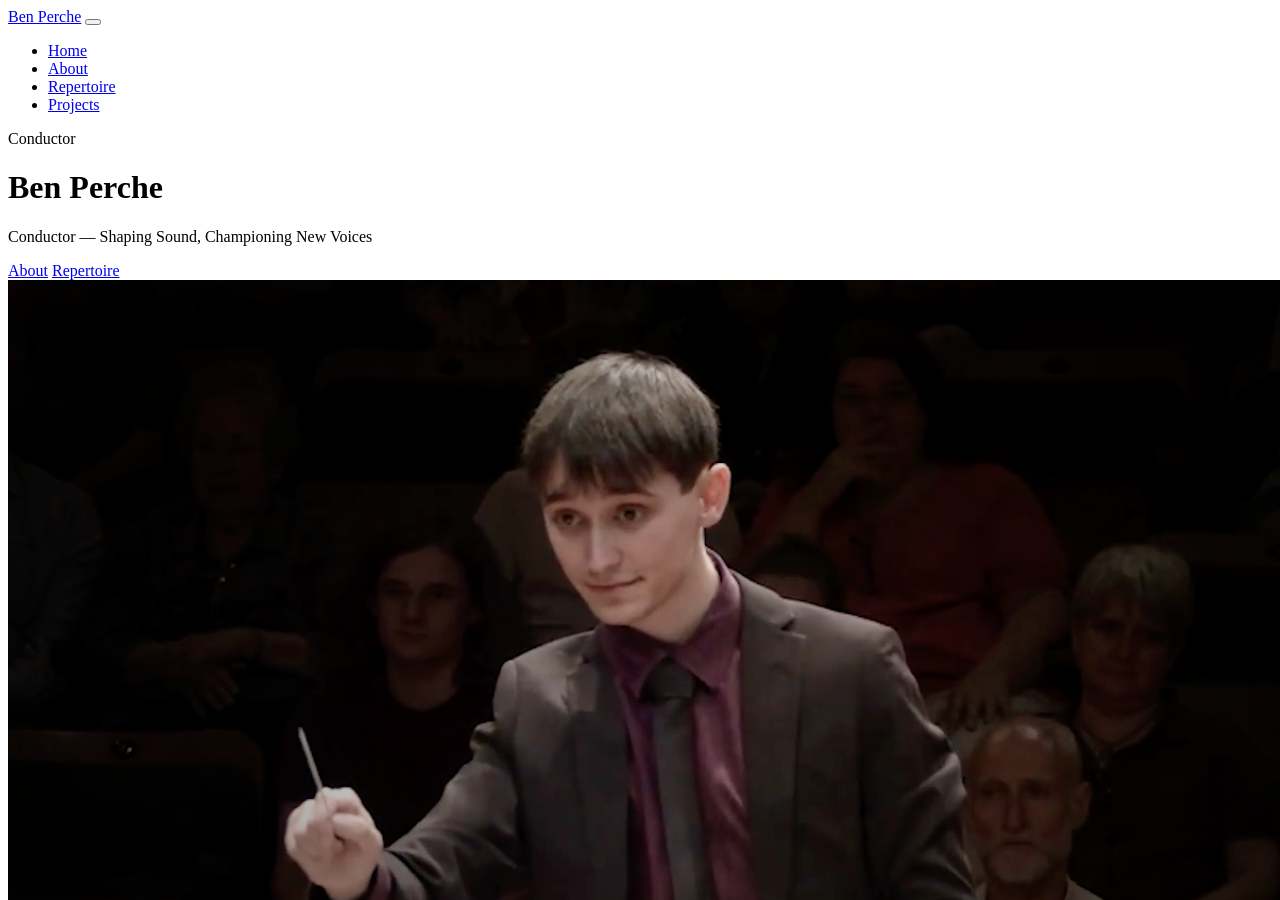
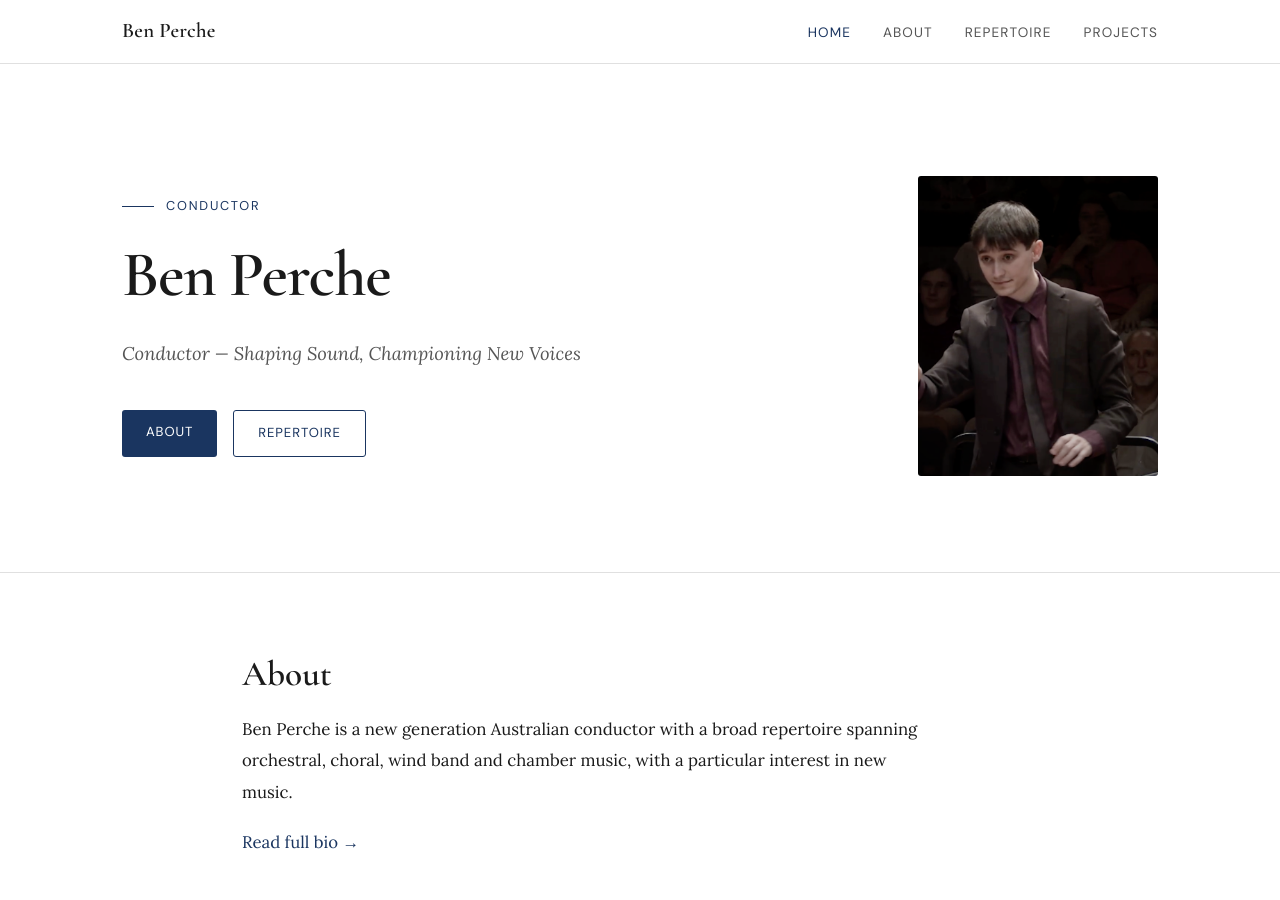
Before and after one commit to benperche/about, a Jekyll site: the page built from index.md, in a window 1280 px wide and 900 px high. Built offline with Jekyll 4.4.1, drawn with Linux system fonts in a browser that asks for light colours.

Commit message:
Fix css issue

```diff
--- a/_layouts/default.html
+++ b/_layouts/default.html
@@ -11,7 +11,7 @@
   <link rel="preconnect" href="https://fonts.gstatic.com" crossorigin>
   <link href="https://fonts.googleapis.com/css2?family=Cormorant+Garamond:ital,wght@0,400;0,600;1,400&family=DM+Sans:wght@400;500&family=Lora:ital,wght@0,400;1,400&display=swap" rel="stylesheet">
 
-  <link rel="stylesheet" href="{{ '/assets/css/main.scss' | relative_url }}">
+  <link rel="stylesheet" href="{{ '/assets/css/main.css' | relative_url }}">
 </head>
 <body>
 
```
